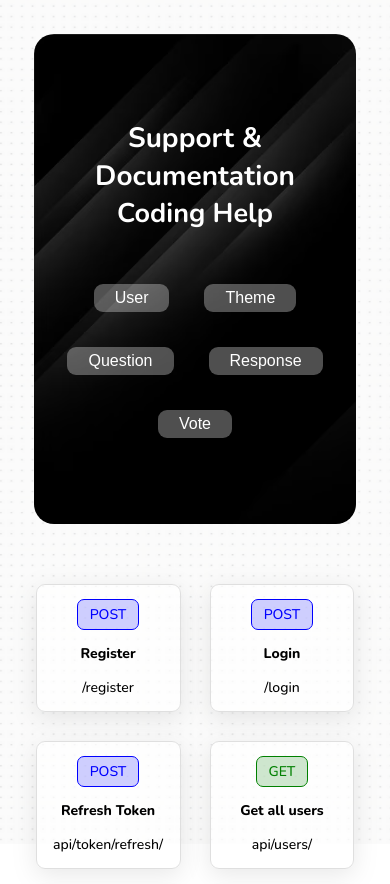
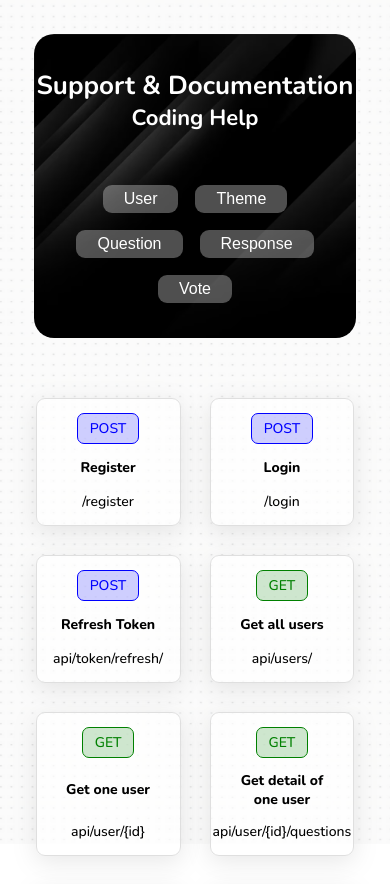
Before and after one commit to MeyDetour/codinghelp, a Django app: page /doc in a window 390 px wide. Shown: the top 884 px of the page. Run offline with Django 5.2, Linux system fonts and the light colour scheme; parts of the project's set-up code (start-up, migrations or seed data) failed here and were passed over.

Commit message:
edit responsiv in continu mod

```diff
--- a/api/static/api/style.css
+++ b/api/static/api/style.css
@@ -270,24 +270,28 @@ h2 {
 }
 
 
-@media  screen and (max-width: 1100px) {
+@media screen and (max-width: 1100px) {
     [class^="section1"] {
         width: 100%;
     }
 }
 
-@media  screen and (max-width: 850px) {
+@media screen and (max-width: 850px) {
     .routeSection1 {
-        width: 28% ;
+        width: 28%;
     }
-    .blackHeader button{
+
+    .blackHeader button {
 
         font-size: 16px;
     }
+
     h1 {
         font-size: 39px;
         margin: 0;
-}h2{
+    }
+
+    h2 {
 
         font-size: 27px;
         margin-top: 0;
@@ -299,7 +303,7 @@ h1 {
     }
 }
 
-@media  screen and (max-width: 600px) {
+@media screen and (max-width: 600px) {
     .routeSection1 {
         width: 45%
 
@@ -308,12 +312,27 @@ h1 {
     [class^="routeSection2"] {
         width: 100%;
     }
+h1{
+
+        font-size: 26px;
+}
+h2{
+
+        font-size: 22px;
+
+}
+    .blackHeader {
+
+        height: 36vh;
+    }
+
+    .blackHeader > div {
+
+        gap: 17px;
+    }
 }
 
 
-@media  screen and (max-width: 500px) {
- h1{
-       font-size: 28px;
- }
+@media screen and (max-width: 500px) {
 
 }
```
Lines whose indentation alone changed are shown as unchanged.
